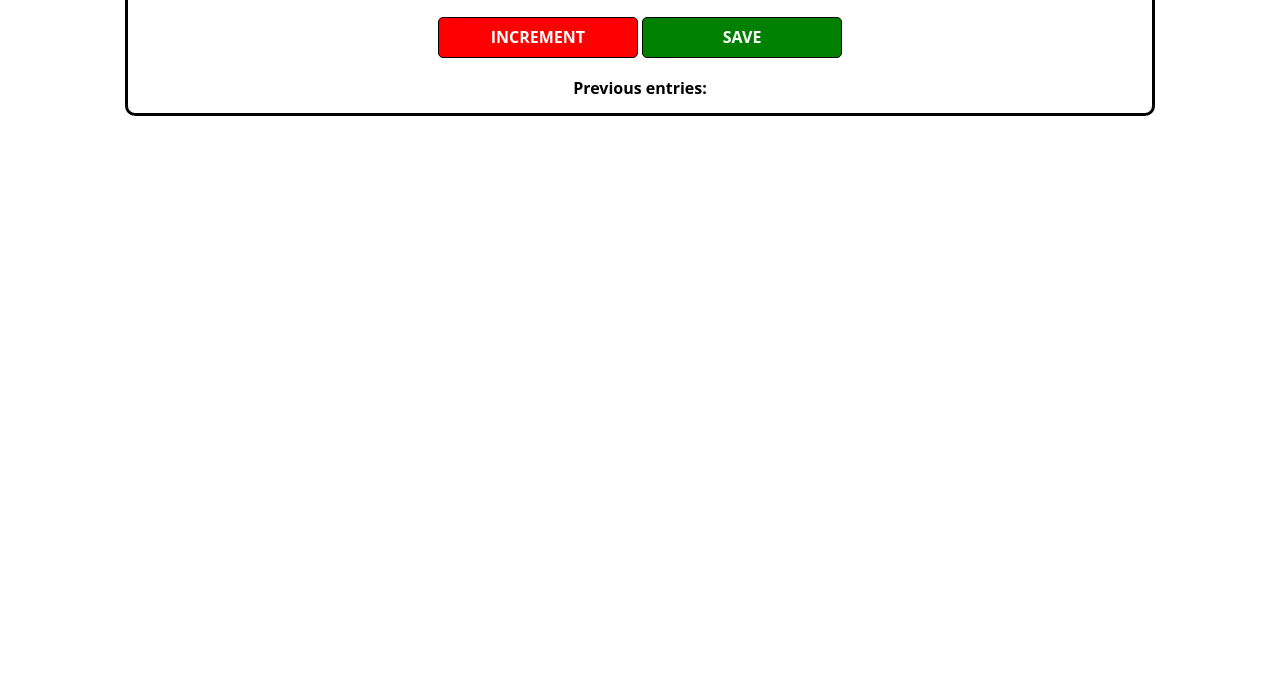
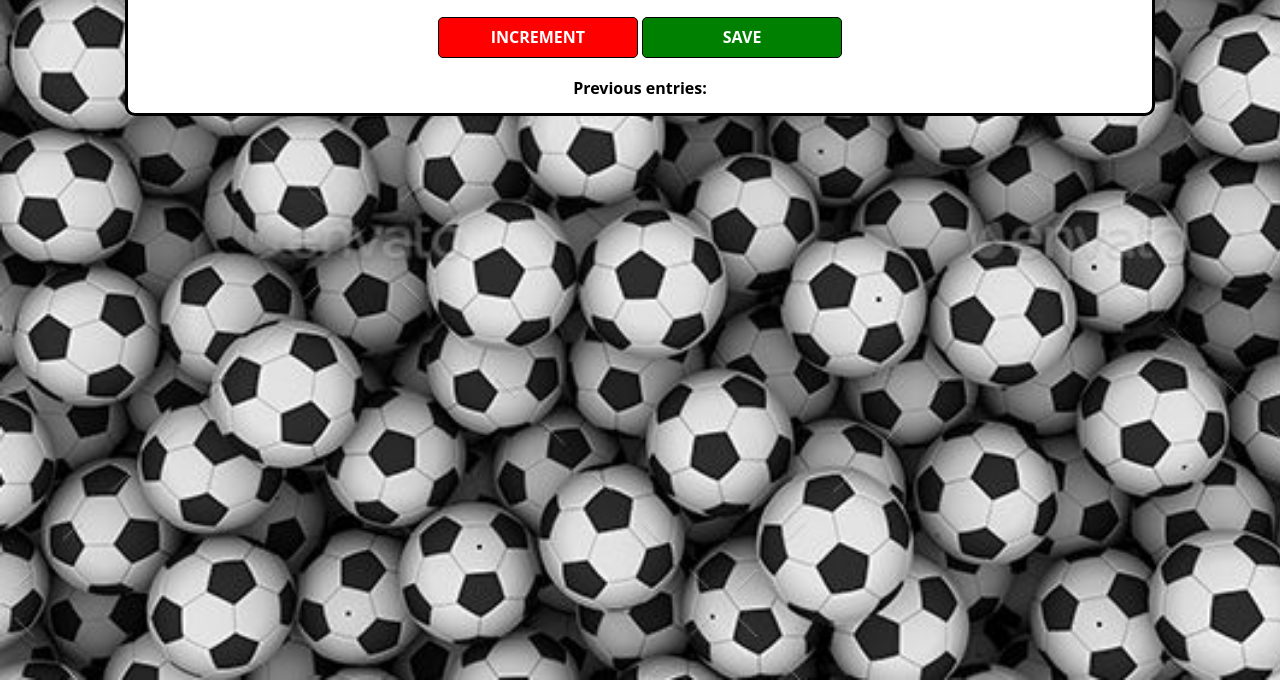
Before and after one commit to KaranChedalal/goal-counter, a plain HTML site: page index.html in a window 1280 px wide. Shown: the part 120-800 px from the top of the page. Drawn offline with nearby package versions, Linux system fonts and the light colour scheme.

Commit message:
Update index.css
Changed file name in css to the correct one

```diff
--- a/index.css
+++ b/index.css
@@ -1,5 +1,5 @@
 body {
-    background-image: url("ball.jpeg");
+    background-image: url("ball.jpg");
     background-size: cover;
     font-family: 'Open Sans', 'Helvetica Neue', sans-serif;
     text-align: center;
```
